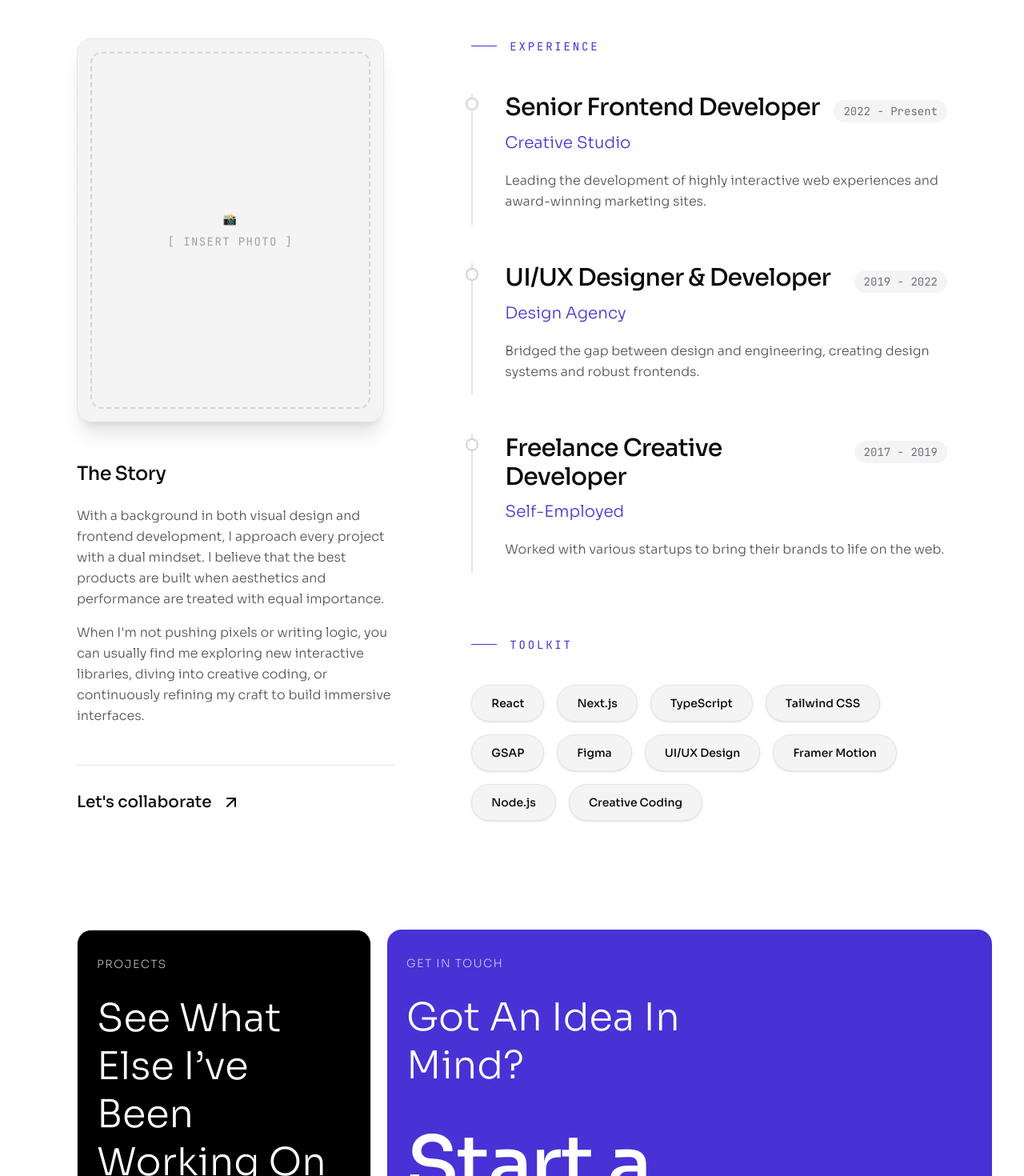
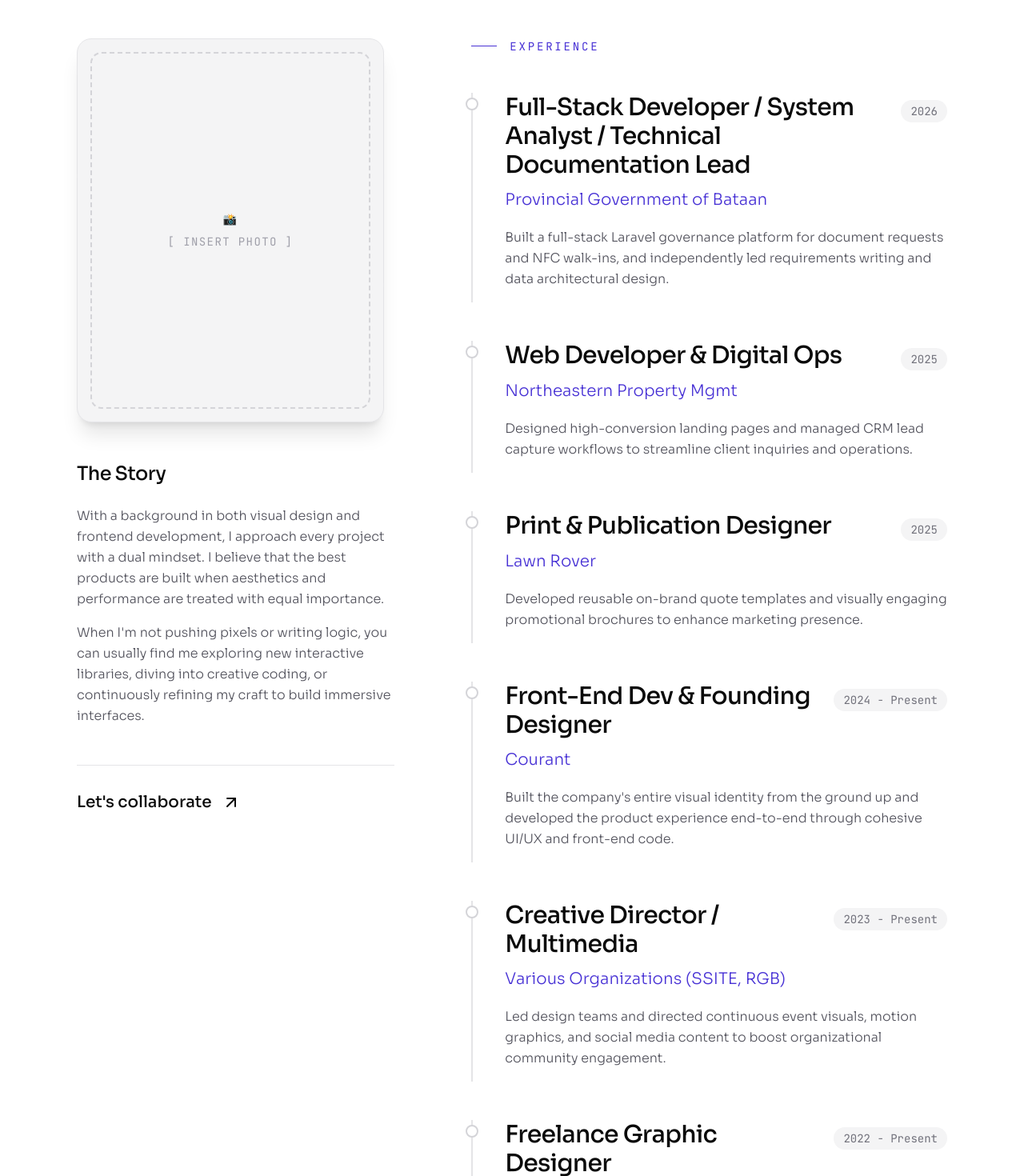
Before and after one commit to Kev-003/designer-dev-portfolio, a Next.js app: page /about in a window 1280 px wide. Shown: the part 580-2050 px from the top of the page at 80% size. Built offline with nearby package versions, Linux system fonts and the light colour scheme.

Commit message:
feat: initialize project data schema and update about page with professional experience and skills

```diff
--- a/src/app/about/page.tsx
+++ b/src/app/about/page.tsx
@@ -5,7 +5,6 @@
 import { ScrollTrigger } from "gsap/ScrollTrigger";
 import { ArrowUpRight } from "lucide-react";
 import TextPressure from "@/components/ui/TextPressure";
-
 
 // Register ScrollTrigger to handle scroll-based animations
 if (typeof window !== "undefined") {
@@ -17,32 +16,95 @@
   const photoRef = useRef<HTMLDivElement>(null);
   const textRefs = useRef<(HTMLElement | null)[]>([]);
 
-    // Temporary resume data
+  // Real resume data
   const skills = [
-        "React", "Next.js", "TypeScript", "Tailwind CSS",
-        "GSAP", "Figma", "UI/UX Design", "Framer Motion",
-        "Node.js", "Creative Coding"
+    "ReactJS",
+    "Next.js",
+    "TailwindCSS",
+    "AlpineJS",
+    "JavaScript",
+    "Laravel",
+    "PostgreSQL",
+    "MySQL",
+    "Java",
+    "Python",
+    "Figma",
+    "Adobe After Effects",
+    "Premiere Pro",
+    "DaVinci Resolve",
+    "Adobe Illustrator",
+    "Photoshop",
+    "HubSpot",
+    "Visual Basic",
   ];
 
   const experiences = [
     {
-            role: "Senior Frontend Developer",
-            company: "Creative Studio",
-            year: "2022 - Present",
-            desc: "Leading the development of highly interactive web experiences and award-winning marketing sites."
+      role: "Full-Stack Developer / System Analyst / Technical Documentation Lead",
+      company: "Provincial Government of Bataan",
+      year: "2026",
+      desc: "Built a full-stack Laravel governance platform for document requests and NFC walk-ins, and independently led requirements writing and data architectural design.",
     },
     {
-            role: "UI/UX Designer & Developer",
-            company: "Design Agency",
-            year: "2019 - 2022",
-            desc: "Bridged the gap between design and engineering, creating design systems and robust frontends."
+      role: "Web Developer & Digital Ops",
+      company: "Northeastern Property Mgmt",
+      year: "2025",
+      desc: "Designed high-conversion landing pages and managed CRM lead capture workflows to streamline client inquiries and operations.",
     },
     {
-            role: "Freelance Creative Developer",
+      role: "Print & Publication Designer",
+      company: "Lawn Rover",
+      year: "2025",
+      desc: "Developed reusable on-brand quote templates and visually engaging promotional brochures to enhance marketing presence.",
+    },
+    {
+      role: "Front-End Dev & Founding Designer",
+      company: "Courant",
+      year: "2024 - Present",
+      desc: "Built the company's entire visual identity from the ground up and developed the product experience end-to-end through cohesive UI/UX and front-end code.",
+    },
+    {
+      role: "Creative Director / Multimedia",
+      company: "Various Organizations (SSITE, RGB)",
+      year: "2023 - Present",
+      desc: "Led design teams and directed continuous event visuals, motion graphics, and social media content to boost organizational community engagement.",
+    },
+    {
+      role: "Freelance Graphic Designer",
       company: "Self-Employed",
-            year: "2017 - 2019",
-            desc: "Worked with various startups to bring their brands to life on the web."
-        }
+      year: "2022 - Present",
+      desc: "Developed distinctive logos, cohesive branding guidelines, and impactful presentation templates for businesses and university organizations.",
+    },
+  ];
+
+  const education = [
+    {
+      role: "BS Computer Science (Software Development)",
+      company: "Bataan Peninsula State University",
+      year: "2022 - Present",
+      desc: "",
+    },
+  ];
+
+  const certifications = [
+    {
+      role: "IT Specialist – Cybersecurity",
+      company: "Certiport",
+      year: "May 2025",
+      desc: "",
+    },
+    {
+      role: "Cyber Threat Management",
+      company: "Cisco",
+      year: "Mar 2025",
+      desc: "",
+    },
+    {
+      role: "IT Specialist – Software Development",
+      company: "Certiport",
+      year: "Dec 2024",
+      desc: "",
+    },
   ];
 
   useEffect(() => {
@@ -50,9 +112,17 @@
 
     const ctx = gsap.context(() => {
       // Intro animation for header text
-            gsap.fromTo(textRefs.current,
+      gsap.fromTo(
+        textRefs.current,
         { y: 50, opacity: 0 },
-                { y: 0, opacity: 1, duration: 0.8, stagger: 0.1, ease: "power3.out", delay: 0.1 }
+        {
+          y: 0,
+          opacity: 1,
+          duration: 0.8,
+          stagger: 0.1,
+          ease: "power3.out",
+          delay: 0.1,
+        },
       );
 
       // Subtle continuous floating effect for the photo slot
@@ -63,13 +133,14 @@
           duration: 3,
           yoyo: true,
           repeat: -1,
-                    ease: "sine.inOut"
+          ease: "sine.inOut",
         });
       }
 
       // Timeline reveal animation for experience items
-            gsap.utils.toArray<HTMLElement>('.resume-item').forEach((item) => {
-                gsap.fromTo(item,
+      gsap.utils.toArray<HTMLElement>(".resume-item").forEach((item) => {
+        gsap.fromTo(
+          item,
           { opacity: 0, x: -30 },
           {
             opacity: 1,
@@ -79,13 +150,14 @@
             scrollTrigger: {
               trigger: item,
               start: "top 85%",
-                        }
-                    }
+            },
+          },
         );
       });
 
       // Interactive pop-in for skill pills
-            gsap.fromTo('.skill-pill',
+      gsap.fromTo(
+        ".skill-pill",
         { opacity: 0, scale: 0.8, y: 20 },
         {
           opacity: 1,
@@ -95,12 +167,11 @@
           stagger: 0.05,
           ease: "back.out(1.7)",
           scrollTrigger: {
-                        trigger: '.skills-container',
+            trigger: ".skills-container",
             start: "top 80%",
-                    }
-                }
+          },
+        },
       );
-
     }, containerRef);
 
     return () => ctx.revert();
@@ -109,20 +180,42 @@
   // Interactive hover effects for the photo slot
   const handlePhotoHover = () => {
     if (photoRef.current) {
-            gsap.to(photoRef.current, { scale: 1.05, rotation: 0, duration: 0.3, ease: "power2.out", overwrite: "auto" });
+      gsap.to(photoRef.current, {
+        scale: 1.05,
+        rotation: 0,
+        duration: 0.3,
+        ease: "power2.out",
+        overwrite: "auto",
+      });
     }
   };
 
   const handlePhotoLeave = () => {
     if (photoRef.current) {
-            gsap.to(photoRef.current, { scale: 1, rotation: 1, duration: 0.5, ease: "power2.out" });
+      gsap.to(photoRef.current, {
+        scale: 1,
+        rotation: 1,
+        duration: 0.5,
+        ease: "power2.out",
+      });
       // Resume the float animation after leaving
-            gsap.to(photoRef.current, { y: -15, rotation: 1, duration: 3, yoyo: true, repeat: -1, ease: "sine.inOut", delay: 0.5 });
+      gsap.to(photoRef.current, {
+        y: -15,
+        rotation: 1,
+        duration: 3,
+        yoyo: true,
+        repeat: -1,
+        ease: "sine.inOut",
+        delay: 0.5,
+      });
     }
   };
 
   return (
-        <div ref={containerRef} className="min-h-screen pt-32 pb-24 px-6 md:px-24 mx-auto w-full">
+    <div
+      ref={containerRef}
+      className="min-h-screen pt-32 pb-24 px-6 md:px-24 mx-auto w-full"
+    >
       {/* Header Section */}
       <header className="mb-20 md:mb-32">
         {/* <h1
@@ -140,10 +233,13 @@
           />
         </div>
         <p
-                    ref={el => { textRefs.current[1] = el; }}
+          ref={(el) => {
+            textRefs.current[1] = el;
+          }}
           className="text-xl md:text-3xl font-light text-zinc-500 dark:text-zinc-400 max-w-3xl leading-relaxed"
         >
-                    I blur the lines between design and engineering to build digital experiences that feel alive.
+          I blur the lines between design and engineering to build digital
+          experiences that feel alive.
         </p>
       </header>
 
@@ -167,17 +263,26 @@
             <h3 className="text-2xl font-medium tracking-tight">The Story</h3>
             <div className="text-zinc-600 dark:text-zinc-400 font-light leading-relaxed space-y-4">
               <p>
-                                With a background in both visual design and frontend development, I approach every project with a dual mindset. I believe that the best products are built when aesthetics and performance are treated with equal importance.
+                With a background in both visual design and frontend
+                development, I approach every project with a dual mindset. I
+                believe that the best products are built when aesthetics and
+                performance are treated with equal importance.
               </p>
               <p>
-                                When I'm not pushing pixels or writing logic, you can usually find me exploring new interactive libraries, diving into creative coding, or continuously refining my craft to build immersive interfaces.
+                When I&apos;m not pushing pixels or writing logic, you can
+                usually find me exploring new interactive libraries, diving into
+                creative coding, or continuously refining my craft to build
+                immersive interfaces.
               </p>
             </div>
           </div>
 
           <div className="pt-8 border-t border-zinc-200 dark:border-zinc-800">
-                        <a href="mailto:kevern.design@gmail.com" className="group inline-flex items-center gap-3 text-xl font-medium hover:text-brand transition-colors">
-                            Let's collaborate
+            <a
+              href="mailto:kevern.design@gmail.com"
+              className="group inline-flex items-center gap-3 text-xl font-medium hover:text-brand transition-colors"
+            >
+              Let&apos;s collaborate
               <ArrowUpRight className="group-hover:translate-x-1 group-hover:-translate-y-1 transition-transform" />
             </a>
           </div>
@@ -193,24 +298,108 @@
             </h3>
             <div className="flex flex-col gap-12">
               {experiences.map((exp, idx) => (
-                                <div key={idx} className="resume-item group border-l-2 border-zinc-200 dark:border-zinc-800 pl-8 md:pl-10 pb-4 relative hover:border-brand transition-colors duration-300">
+                <div
+                  key={idx}
+                  className="resume-item group border-l-2 border-zinc-200 dark:border-zinc-800 pl-8 md:pl-10 pb-4 relative hover:border-brand transition-colors duration-300"
+                >
                   {/* Timeline dot */}
                   <div className="absolute w-4 h-4 bg-white dark:bg-black border-2 border-zinc-300 dark:border-zinc-700 rounded-full -left-[9px] top-1.5 group-hover:border-brand group-hover:scale-125 transition-all duration-300" />
 
                   <div className="flex flex-col md:flex-row md:justify-between md:items-baseline gap-2 mb-3">
-                                        <h4 className="text-2xl md:text-3xl font-medium tracking-tight">{exp.role}</h4>
-                                        <span className="font-mono text-sm text-zinc-500 bg-zinc-100 dark:bg-zinc-900 px-3 py-1 rounded-full whitespace-nowrap">{exp.year}</span>
+                    <h4 className="text-2xl md:text-3xl font-medium tracking-tight">
+                      {exp.role}
+                    </h4>
+                    <span className="font-mono text-sm text-zinc-500 bg-zinc-100 dark:bg-zinc-900 px-3 py-1 rounded-full whitespace-nowrap">
+                      {exp.year}
+                    </span>
                   </div>
 
-                                    <h5 className="text-xl text-brand font-light mb-5">{exp.company}</h5>
+                  <h5 className="text-xl text-brand font-light mb-5">
+                    {exp.company}
+                  </h5>
 
+                  {exp.desc && (
                     <p className="text-zinc-600 dark:text-zinc-400 font-light leading-relaxed max-w-xl">
                       {exp.desc}
                     </p>
+                  )}
                 </div>
               ))}
             </div>
           </section>
+
+          {/* Education Section
+          <section>
+            <h3 className="text-sm font-mono tracking-[0.2em] text-brand uppercase mb-12 block flex items-center gap-4">
+              <span className="w-8 h-[1px] bg-brand inline-block"></span>
+              Education
+            </h3>
+            <div className="flex flex-col gap-12">
+              {education.map((exp, idx) => (
+                <div
+                  key={idx}
+                  className="resume-item group border-l-2 border-zinc-200 dark:border-zinc-800 pl-8 md:pl-10 pb-4 relative hover:border-brand transition-colors duration-300"
+                >
+                  <div className="absolute w-4 h-4 bg-white dark:bg-black border-2 border-zinc-300 dark:border-zinc-700 rounded-full -left-[9px] top-1.5 group-hover:border-brand group-hover:scale-125 transition-all duration-300" />
+
+                  <div className="flex flex-col md:flex-row md:justify-between md:items-baseline gap-2 mb-3">
+                    <h4 className="text-2xl md:text-3xl font-medium tracking-tight">
+                      {exp.role}
+                    </h4>
+                    <span className="font-mono text-sm text-zinc-500 bg-zinc-100 dark:bg-zinc-900 px-3 py-1 rounded-full whitespace-nowrap">
+                      {exp.year}
+                    </span>
+                  </div>
+
+                  <h5 className="text-xl text-brand font-light mb-5">
+                    {exp.company}
+                  </h5>
+
+                  {exp.desc && (
+                    <p className="text-zinc-600 dark:text-zinc-400 font-light leading-relaxed max-w-xl">
+                      {exp.desc}
+                    </p>
+                  )}
+                </div>
+              ))}
+            </div>
+          </section>
+
+          <section>
+            <h3 className="text-sm font-mono tracking-[0.2em] text-brand uppercase mb-12 block flex items-center gap-4">
+              <span className="w-8 h-[1px] bg-brand inline-block"></span>
+              Certifications
+            </h3>
+            <div className="flex flex-col gap-12">
+              {certifications.map((exp, idx) => (
+                <div
+                  key={idx}
+                  className="resume-item group border-l-2 border-zinc-200 dark:border-zinc-800 pl-8 md:pl-10 pb-4 relative hover:border-brand transition-colors duration-300"
+                >
+                  <div className="absolute w-4 h-4 bg-white dark:bg-black border-2 border-zinc-300 dark:border-zinc-700 rounded-full -left-[9px] top-1.5 group-hover:border-brand group-hover:scale-125 transition-all duration-300" />
+
+                  <div className="flex flex-col md:flex-row md:justify-between md:items-baseline gap-2 mb-3">
+                    <h4 className="text-2xl md:text-3xl font-medium tracking-tight">
+                      {exp.role}
+                    </h4>
+                    <span className="font-mono text-sm text-zinc-500 bg-zinc-100 dark:bg-zinc-900 px-3 py-1 rounded-full whitespace-nowrap">
+                      {exp.year}
+                    </span>
+                  </div>
+
+                  <h5 className="text-xl text-brand font-light mb-5">
+                    {exp.company}
+                  </h5>
+
+                  {exp.desc && (
+                    <p className="text-zinc-600 dark:text-zinc-400 font-light leading-relaxed max-w-xl">
+                      {exp.desc}
+                    </p>
+                  )}
+                </div>
+              ))}
+            </div>
+          </section> */}
 
           {/* Skills Section */}
           <section className="skills-container">
--- a/src/app/globals.css
+++ b/src/app/globals.css
@@ -1,5 +1,5 @@
 @import "tailwindcss";
-@import "tw-animate-css";
+@import "../../node_modules/tw-animate-css/dist/tw-animate.css";
 @import "shadcn/tailwind.css";
 
 :root {
--- a/src/lib/projects.ts
+++ b/src/lib/projects.ts
@@ -29,6 +29,16 @@
   snippets?: string[];
   /** Anything that doesn't fit the categories above */
   extras?: string[];
+  /** Media showcase in the expanded project row */
+  showcase?: {
+    /** Primary media, usually a video spanning the largest space */
+    highlight: {
+      type: "video" | "image";
+      url: string;
+    };
+    /** 2 supporting images to display alongside the highlight */
+    images: [string, string];
+  };
 };
 
 export type Project = {
@@ -78,7 +88,18 @@
       mockups: [],
       sketches: [],
       vectorization: [],
+      showcase: {
+      highlight: {
+        type: "video",
+        url: "/projects/courant/highlight.mp4",
+      },
+      images: [
+        "/projects/courant/showcase-1.jpg",
+        "/projects/courant/showcase-2.jpg",
+      ],
     },
+    },
+
   },
   {
     slug: "bataeno-pass",
```
Also changed, not shown: src/app/projects/page.tsx (+80 -15 lines), 2 other files (tests, documents, lock files or other folders). Lines whose indentation alone changed are shown as unchanged.
